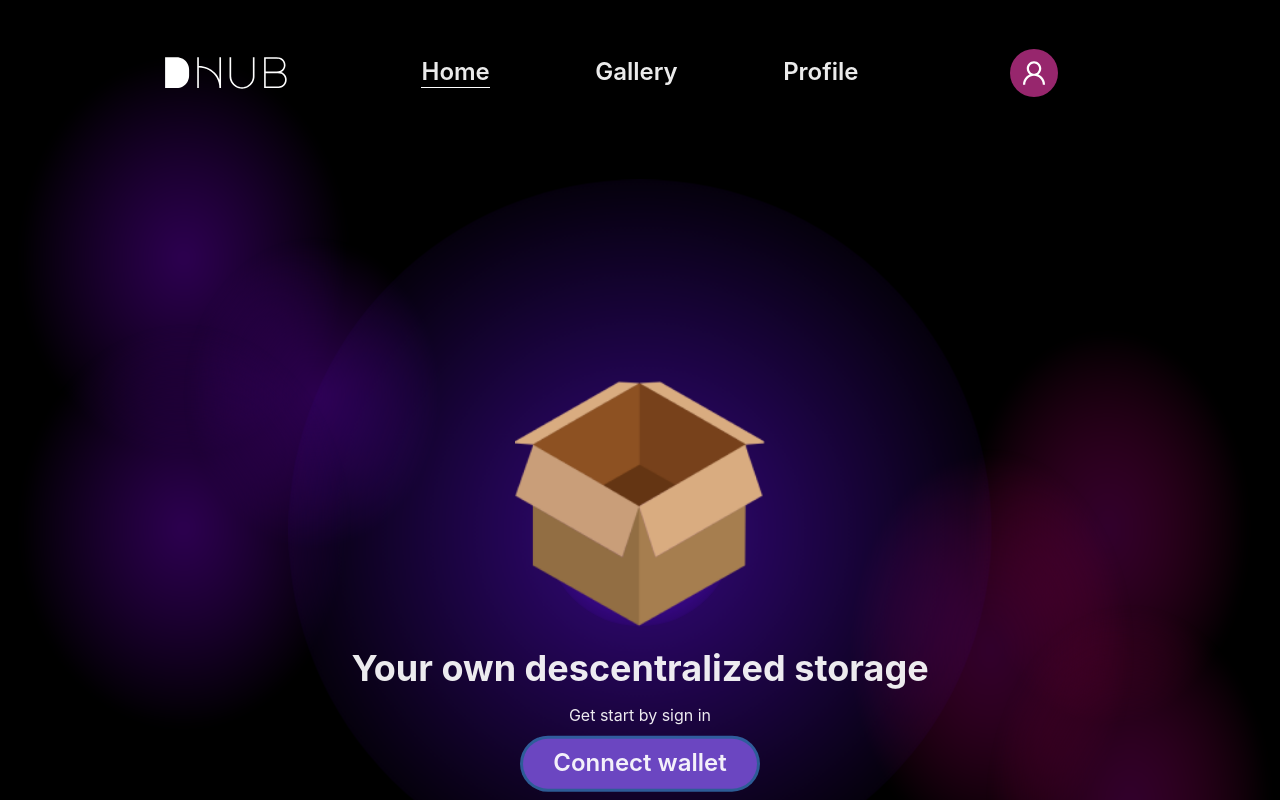
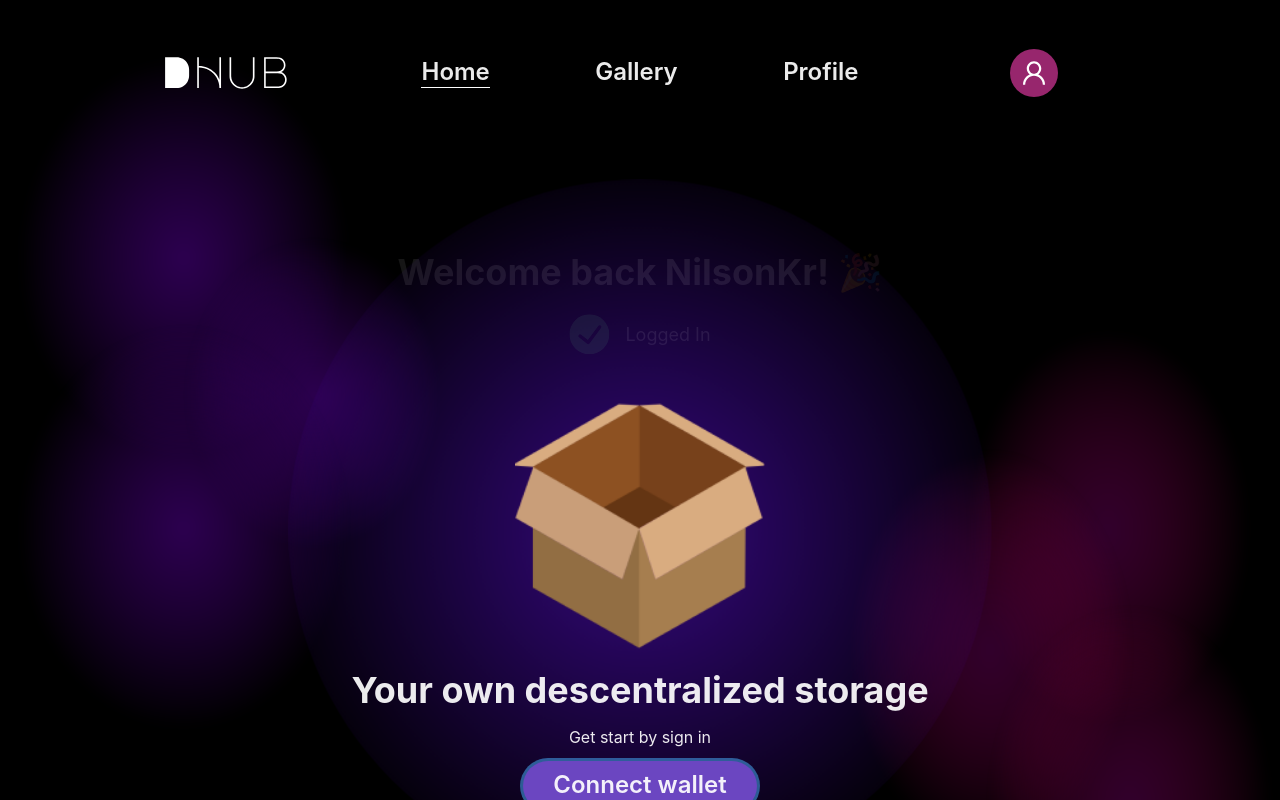
Before and after one commit to NilsonKr/DHub, a Next.js app: page / in a window 1280 px wide. Both pictures are taken after a click on the button "Connect wallet". Shown: the top 800 px of the page. Built offline with nearby package versions, Linux system fonts and the light colour scheme.

Commit message:
:sparkles: Logged In And Register views with animations

```diff
--- a/components/HomeMain.tsx
+++ b/components/HomeMain.tsx
@@ -4,10 +4,12 @@ import { motion, Variants } from 'framer-motion';
 import { MagicBox } from './MagicBox';
 import { BgBubble } from './BgBubble';
 import { VStack, Heading, Text, Button, Box } from '@chakra-ui/react';
+import { Register } from './Register';
+import { LoggedIn } from './LoggedIn';
 
 const variants: Variants = {
 	open: {
-		translateY: '80px',
+		translateY: '100px',
 		transition: { duration: 0.7 },
 	},
 };
@@ -17,12 +19,14 @@ export const HomeMain = () => {
 	const [animate, setAnimation] = useState<boolean>(false);
 
 	const handleAnimation = () => {
-		setTimeout(() => setAnimation(true), 2200);
+		setTimeout(() => setAnimation(true), 2000);
 	};
 
 	return (
 		<Box my='10' position='relative'>
 			<BgBubble />
+			{/* {animate && <Register />} */}
+			{animate && <LoggedIn />}
 			<motion.div variants={variants} animate={animate ? 'open' : {}}>
 				<VStack h='100vh' spacing={3} justify='center' align='center' textAlign='center'>
 					<MagicBox open={openBox} />
--- /dev/null
+++ b/components/LoggedIn.tsx
@@ -0,0 +1,43 @@
+import React from 'react';
+//UI
+import { motion, Variants } from 'framer-motion';
+import { Heading, Text, Box, VStack, HStack, transition } from '@chakra-ui/react';
+import { CheckCircleIcon } from '@chakra-ui/icons';
+
+const variants: Variants = {
+	hidden: {
+		opacity: 0,
+		translateY: '50px',
+	},
+	entrance: {
+		opacity: 1,
+		translateY: '0px',
+		transition: {
+			delay: 0.6,
+			duration: 1,
+		},
+	},
+};
+
+export const LoggedIn = () => {
+	return (
+		<Box
+			position='absolute'
+			top='100px'
+			left='50%'
+			transform='translateX(-50%)'
+			minW='65%'
+			zIndex='1'
+		>
+			<motion.div variants={variants} animate='entrance' initial='hidden'>
+				<VStack spacing={5}>
+					<Heading>Welcome back NilsonKr! 🎉</Heading>
+					<HStack spacing={4} align='center'>
+						<CheckCircleIcon color='green.300' w='40px' h='40px' />
+						<Text fontSize='lg'>Logged In</Text>
+					</HStack>
+				</VStack>
+			</motion.div>
+		</Box>
+	);
+};
--- /dev/null
+++ b/components/Register.tsx
@@ -0,0 +1,83 @@
+import React from 'react';
+//UI
+import { motion, Variants } from 'framer-motion';
+import {
+	InputGroup,
+	InputRightElement,
+	Input,
+	Button,
+	Heading,
+	Box,
+	VStack,
+	Icon,
+} from '@chakra-ui/react';
+import { IoMdSend } from 'react-icons/io';
+
+const variants: Variants = {
+	hidden: {
+		opacity: 0,
+		translateY: '50px',
+	},
+	entrance: {
+		opacity: 1,
+		translateY: '0px',
+		transition: {
+			delay: 0.5,
+			duration: 1,
+		},
+	},
+};
+
+export const Register = () => {
+	return (
+		<Box
+			position='absolute'
+			top='40px'
+			left='50%'
+			transform='translateX(-50%)'
+			minW='65%'
+			zIndex='1'
+		>
+			<motion.div variants={variants} animate='entrance' initial='hidden'>
+				<VStack spacing={5} align='center'>
+					<Heading>Welcome! Please set your name✨</Heading>
+					<InputGroup
+						w='75%'
+						m='0 auto'
+						borderColor='transparent'
+						borderBottom='1px solid white'
+					>
+						<Input
+							_focus={{ borderColor: 'transparent' }}
+							border='none'
+							placeholder='Type your username'
+							_placeholder={{ color: 'gray.400' }}
+						/>
+						<InputRightElement>
+							<Icon
+								color='purple.500'
+								cursor='pointer'
+								h='22px'
+								w='25px'
+								_hover={{ color: 'purple.300' }}
+								as={IoMdSend}
+							/>
+						</InputRightElement>
+					</InputGroup>
+					<Button
+						_hover={{ bg: 'purple.400' }}
+						_active={{ bg: 'purple.800', transform: 'scale(0.95)' }}
+						bg='purple.600'
+						px='25px'
+						py='20px'
+						borderRadius='25px'
+						fontSize='1xl'
+						onClick={() => {}}
+					>
+						Create account
+					</Button>
+				</VStack>
+			</motion.div>
+		</Box>
+	);
+};
```
